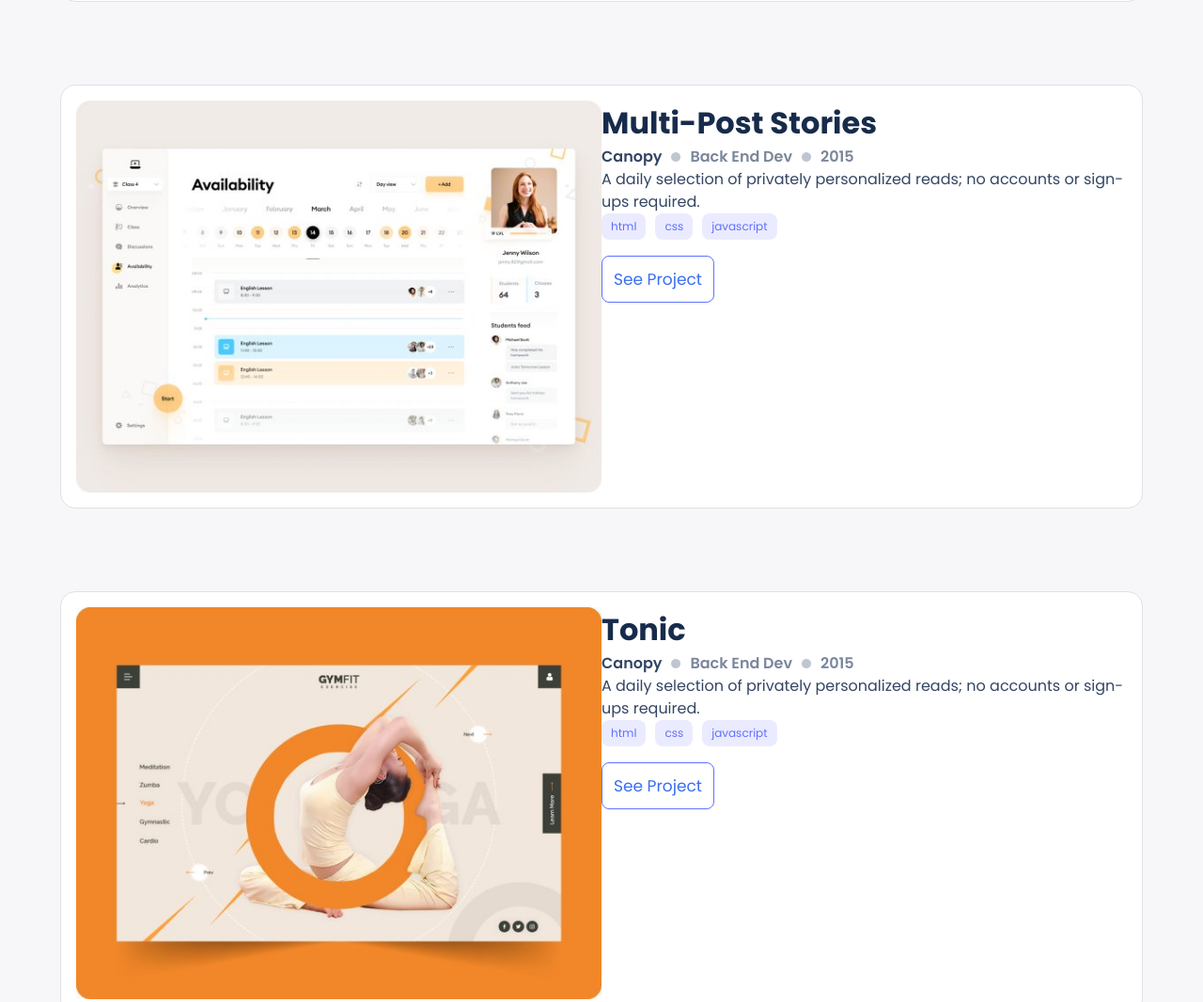
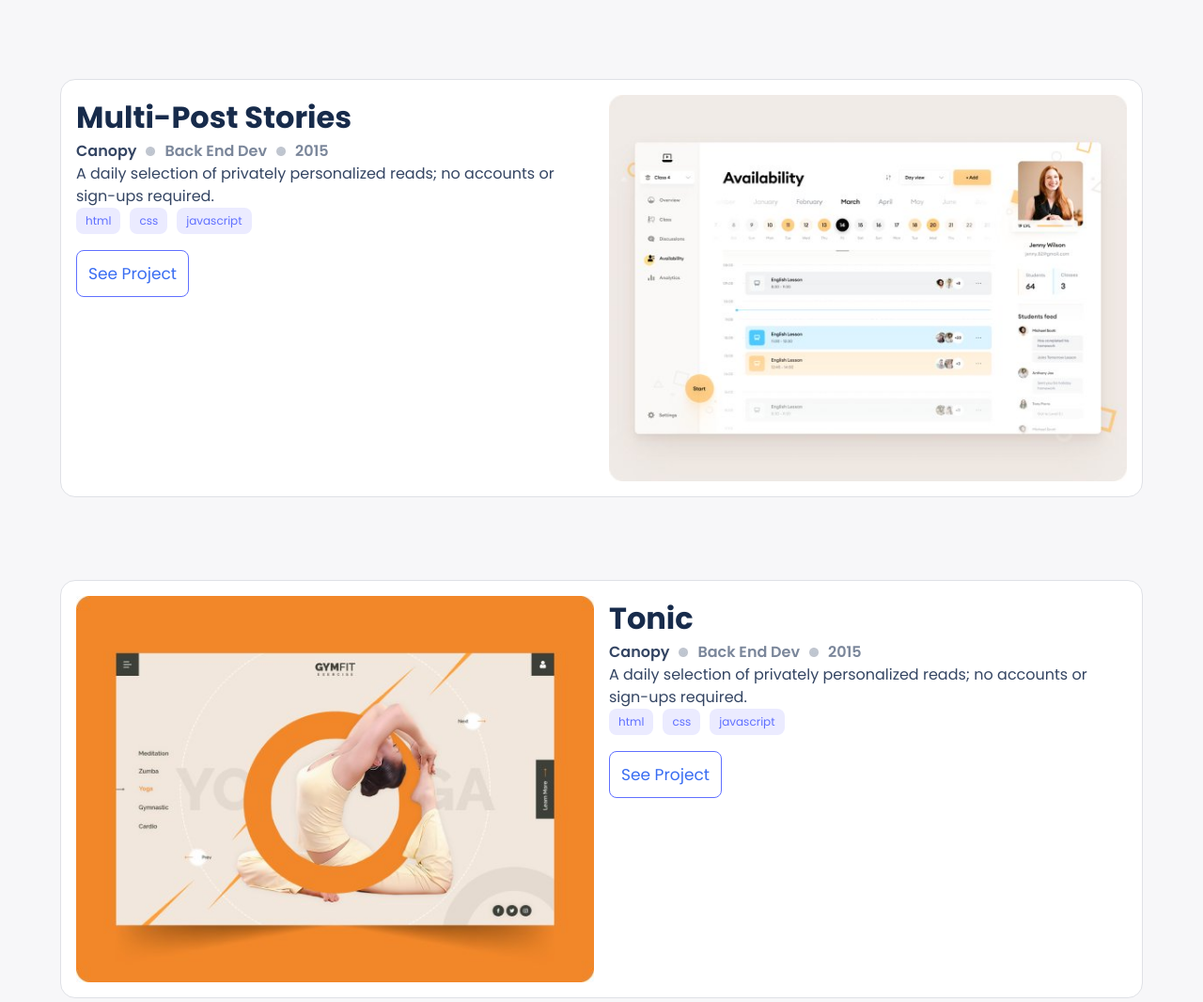
Before and after one commit to MyMicroverseProjects/PortfolioProject, a website: page index.html in a window 1280 px wide. Shown: the part 1479-2545 px from the top of the page at 94% size. Drawn offline with Linux system fonts and the light colour scheme.

Commit message:
Swap the order in the pair card components
+ All the 2n element are going to have first the description and the the image

```diff
--- a/css/mediaQueries.css
+++ b/css/mediaQueries.css
@@ -50,6 +50,16 @@
     flex: 1;
     margin: 0;
   }
+
+  .work-card .description-card {
+    margin-left: 1.6rem;
+  }
+
+  .work-card:nth-child(2n) .description-card {
+    order: -1;
+    margin-left: 0;
+    margin-right: 1.6rem;
+  }
 }
 
 @media (min-width: 855px) {
```
